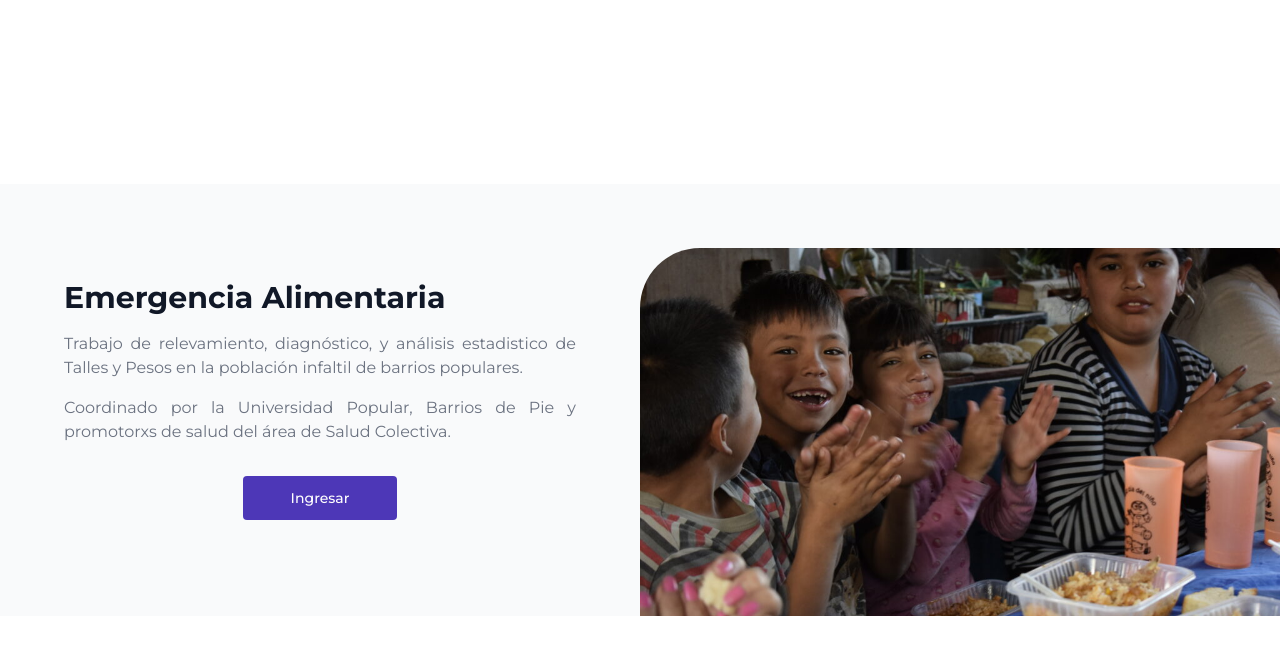
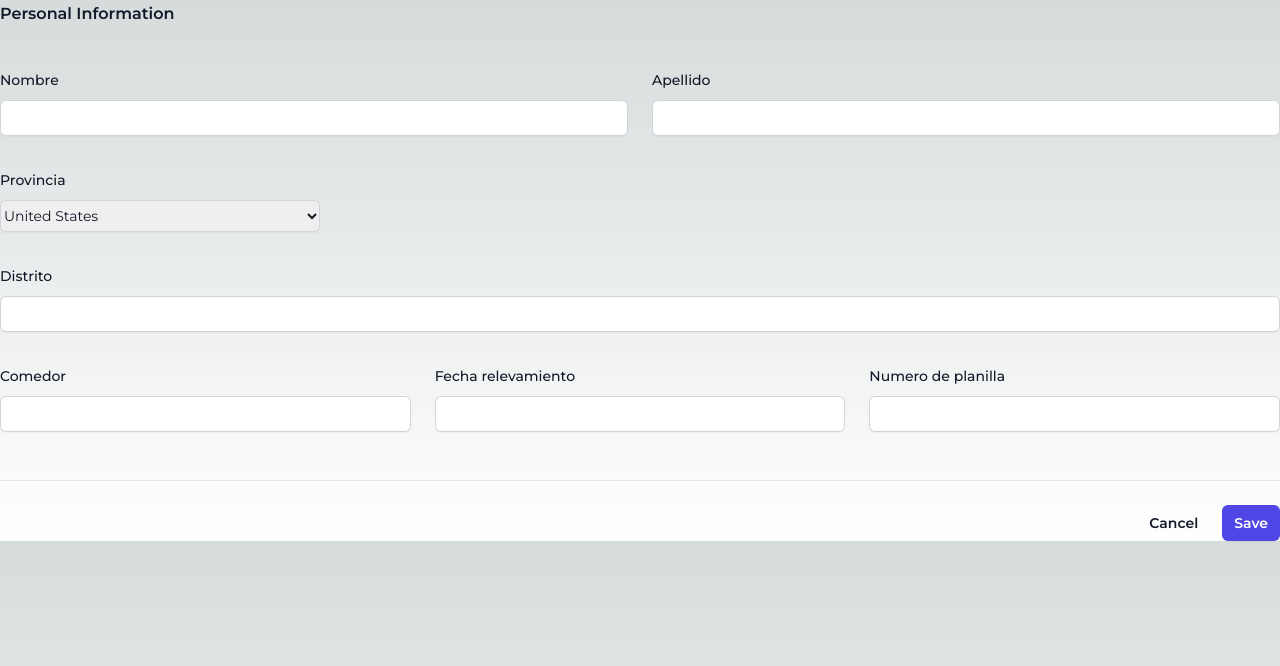
Before and after one commit to MiroslavSapunar/SIGBAS-UniversidadPopular, a Next.js app in the folder web/: page / in a window 1280 px wide. Shown: the top 666 px of the page. Built offline with nearby package versions, Linux system fonts and the light colour scheme.

Commit message:
Update page.js
Front del Form

```diff
--- a/web/src/app/page.js
+++ b/web/src/app/page.js
@@ -1,44 +1,86 @@
-// import Image from 'next/image'
+//import Image from 'next/image'
 
 export default function Home() {
   return (
-    <main className="flex min-h-screen items-center justify-between bg-white ">
-      <section
-        className="overflow-hidden bg-gray-50 sm:grid sm:grid-cols-2 sm:items-center"
-      >
-        <div className="p-8 md:p-12 lg:px-16 lg:py-24">
-          <div
-            className="mx-auto max-w-xl min-h-full text-center"
-          >
-            <h2 className="text-2xl font-bold text-gray-900 md:text-3xl text-left">
-              Emergencia Alimentaria
-            </h2>
+<form>
+  <div class="space-y-12">
 
-            <p className="hidden text-gray-500 md:mt-4 md:block text-justify ">
-              Trabajo de relevamiento, diagnóstico, y análisis estadistico de Talles y Pesos en la población infaltil de barrios populares.
-            </p>
-            <p className="hidden text-gray-500 md:mt-4 md:block text-justify ">
-              Coordinado por la Universidad Popular, Barrios de Pie y promotorxs de salud del área de Salud Colectiva.
-            </p>
+    <div class="border-b border-gray-900/10 pb-12">
+      <h2 class="text-base font-semibold leading-7 text-gray-900">Personal Information</h2>
 
-            <div className="mt-4 md:mt-8">
-              <a
-                href="#"
-                className="inline-block rounded bg-[#4D37B7] px-12 py-3 text-sm font-medium text-white transition hover:bg-[#2e1d82] focus:outline-none focus:ring focus:ring-yellow-400"
-              >
-                Ingresar
-              </a>
-            </div>
+      <div class="mt-10 grid grid-cols-1 gap-x-6 gap-y-8 sm:grid-cols-6">
+        <div class="sm:col-span-3">
+          <label for="first-name" class="block text-sm font-medium leading-6 text-gray-900">Nombre</label>
+          <div class="mt-2">
+            <input
+            type="text"
+            name="first-name"
+            id="first-name"
+            autocomplete="given-name"
+            class="block w-full rounded-md border-0 py-1.5 text-gray-900 shadow-sm ring-1 ring-inset ring-gray-300 placeholder:text-gray-400 focus:ring-2 focus:ring-inset focus:ring-indigo-600 sm:text-sm sm:leading-6"></input>
           </div>
         </div>
-        {/* TODO. change this img html tag to Next/Image  */}
-        <img
-          alt="infancias"
-          src="/infancias.jpg"
-          className="h-full w-full object-cover sm:h-[calc(100%_-_2rem)] sm:self-end sm:rounded-ss-[30px] md:h-[calc(100%_-_4rem)] md:rounded-ss-[60px]"
-        />
-      </section>
-      {/* TODO. add footer with FIUBA, UP info */}
-    </main>
+
+        <div class="sm:col-span-3">
+          <label for="last-name" class="block text-sm font-medium leading-6 text-gray-900">Apellido</label>
+          <div class="mt-2">
+            <input type="text"
+            name="last-name"
+            id="last-name"
+            autocomplete="family-name"
+            class="block w-full rounded-md border-0 py-1.5 text-gray-900 shadow-sm ring-1 ring-inset ring-gray-300 placeholder:text-gray-400 focus:ring-2 focus:ring-inset focus:ring-indigo-600 sm:text-sm sm:leading-6"></input>
+          </div>
+        </div>
+
+        <div class="sm:col-span-3">
+          <label for="country" class="block text-sm font-medium leading-6 text-gray-900">Provincia</label>
+          <div class="mt-2">
+            <select id="country" name="country" autocomplete="country-name" class="block w-full rounded-md border-0 py-1.5 text-gray-900 shadow-sm ring-1 ring-inset ring-gray-300 focus:ring-2 focus:ring-inset focus:ring-indigo-600 sm:max-w-xs sm:text-sm sm:leading-6">
+              <option>United States</option>
+              <option>Canada</option>
+              <option>Mexico</option>
+            </select>
+          </div>
+        </div>
+
+        <div class="col-span-full">
+          <label for="street-address" class="block text-sm font-medium leading-6 text-gray-900">Distrito</label>
+          <div class="mt-2">
+            <input type="text" name="street-address" id="street-address" autocomplete="street-address" class="block w-full rounded-md border-0 py-1.5 text-gray-900 shadow-sm ring-1 ring-inset ring-gray-300 placeholder:text-gray-400 focus:ring-2 focus:ring-inset focus:ring-indigo-600 sm:text-sm sm:leading-6"></input>
+          </div>
+        </div>
+
+        <div class="sm:col-span-2 sm:col-start-1">
+          <label for="city" class="block text-sm font-medium leading-6 text-gray-900">Comedor</label>
+          <div class="mt-2">
+            <input type="text" name="city" id="city" autocomplete="address-level2" class="block w-full rounded-md border-0 py-1.5 text-gray-900 shadow-sm ring-1 ring-inset ring-gray-300 placeholder:text-gray-400 focus:ring-2 focus:ring-inset focus:ring-indigo-600 sm:text-sm sm:leading-6"></input>
+          </div>
+        </div>
+
+        <div class="sm:col-span-2">
+          <label for="region" class="block text-sm font-medium leading-6 text-gray-900">Fecha relevamiento </label>
+          <div class="mt-2">
+            <input type="text" name="region" id="region" autocomplete="address-level1" class="block w-full rounded-md border-0 py-1.5 text-gray-900 shadow-sm ring-1 ring-inset ring-gray-300 placeholder:text-gray-400 focus:ring-2 focus:ring-inset focus:ring-indigo-600 sm:text-sm sm:leading-6"></input>
+          </div>
+        </div>
+
+        <div class="sm:col-span-2">
+          <label for="postal-code" class="block text-sm font-medium leading-6 text-gray-900">Numero de planilla</label>
+          <div class="mt-2">
+            <input type="text" name="postal-code" id="postal-code" autocomplete="postal-code" class="block w-full rounded-md border-0 py-1.5 text-gray-900 shadow-sm ring-1 ring-inset ring-gray-300 placeholder:text-gray-400 focus:ring-2 focus:ring-inset focus:ring-indigo-600 sm:text-sm sm:leading-6"></input>
+          </div>
+        </div>
+      </div>
+    </div>
+
+  </div>
+
+  <div class="mt-6 flex items-center justify-end gap-x-6">
+    <button type="button" class="text-sm font-semibold leading-6 text-gray-900">Cancel</button>
+
+    <button type="submit" class="rounded-md bg-indigo-600 px-3 py-2 text-sm font-semibold text-white shadow-sm hover:bg-indigo-500 focus-visible:outline focus-visible:outline-2 focus-visible:outline-offset-2 focus-visible:outline-indigo-600">Save</button>
+  </div>
+</form>
+
   )
 }
```
